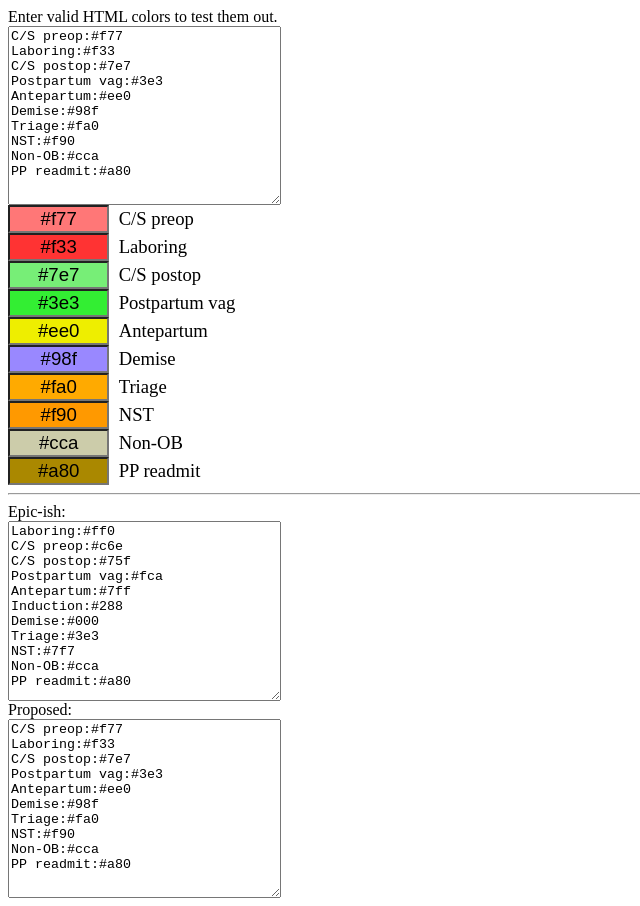
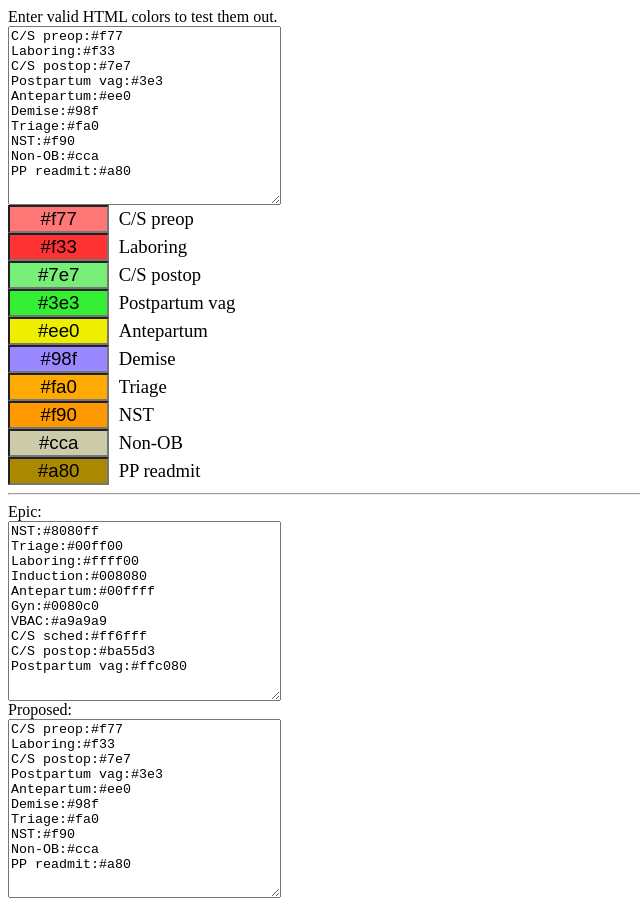
Before and after one commit to quartertone/test, a plain HTML site: page index.html in a window 1280 px wide. Shown: the whole page, without its empty margins (0-640 px from the left). Drawn offline with Linux system fonts and the light colour scheme.

Commit message:
Update index.html

```diff
--- a/index.html
+++ b/index.html
@@ -105,19 +105,18 @@ output.append(line);
 </script>
 
 <hr/>
-Epic-ish:
+Epic:
 <textarea>
-Laboring:#ff0
-C/S preop:#c6e
-C/S postop:#75f
-Postpartum vag:#fca
-Antepartum:#7ff
-Induction:#288
-Demise:#000
-Triage:#3e3
-NST:#7f7
-Non-OB:#cca
-PP readmit:#a80
+NST:#8080ff
+Triage:#00ff00
+Laboring:#ffff00
+Induction:#008080
+Antepartum:#00ffff
+Gyn:#0080c0
+VBAC:#a9a9a9
+C/S sched:#ff6fff
+C/S postop:#ba55d3
+Postpartum vag:#ffc080
 </textarea>
 
 Proposed:
```
